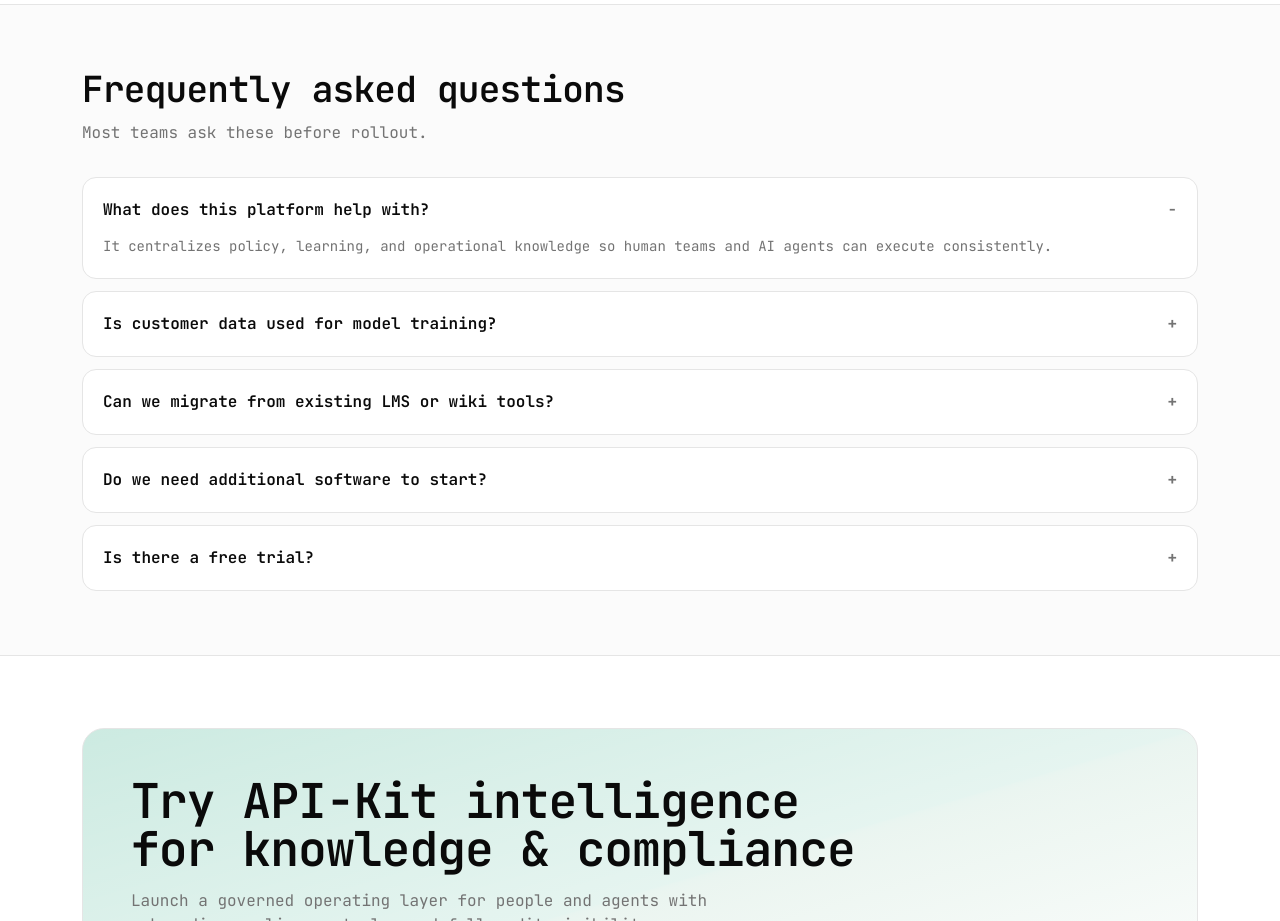
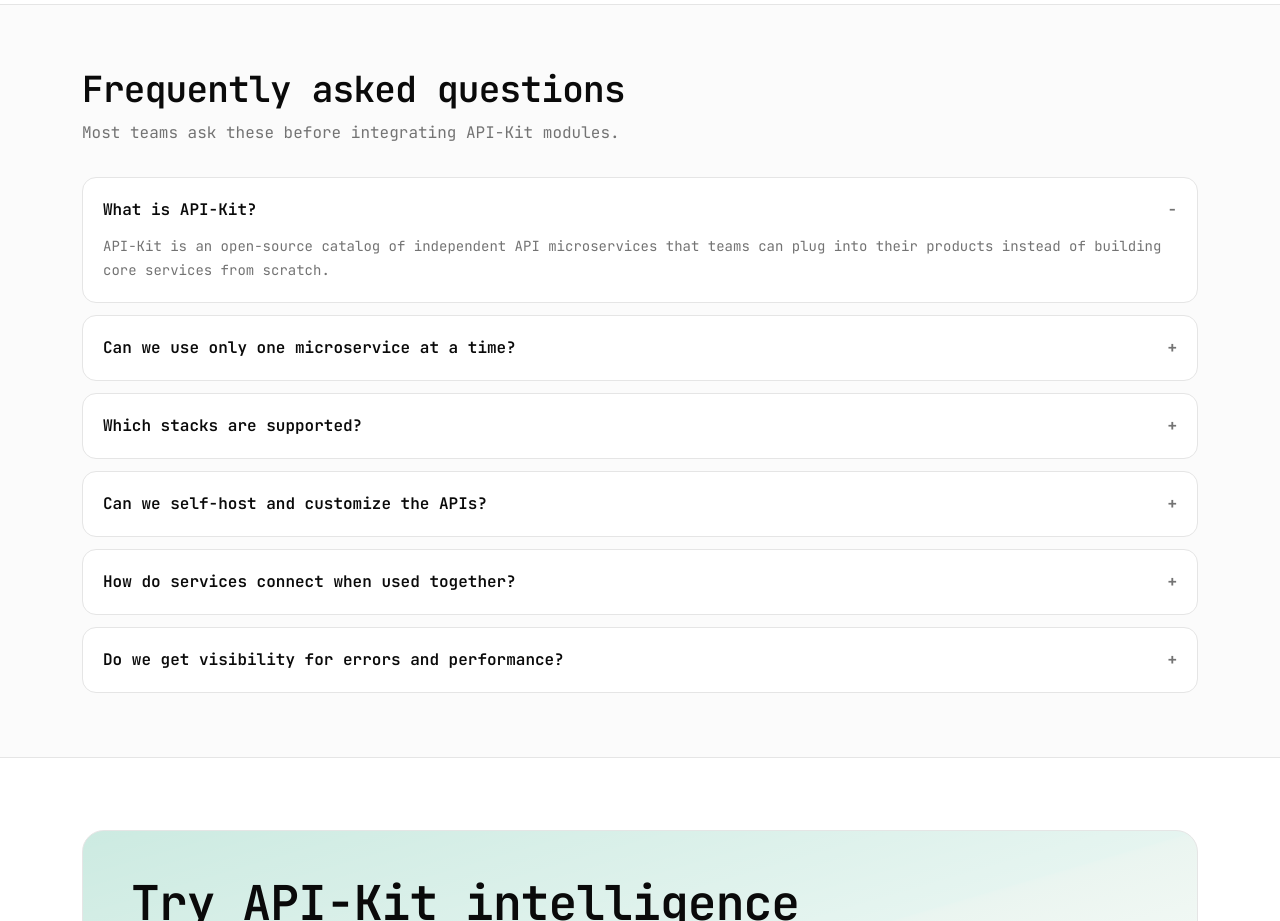
Before and after one commit to API-Kit-com/api-kit, a Next.js app: page / in a window 1280 px wide. Shown: the part 3400-4321 px from the top of the page. Built offline with nearby package versions, Linux system fonts and the light colour scheme.

Commit message:
feature: rewrite FAQ for independent microservices

```diff
--- a/components/home-page.tsx
+++ b/components/home-page.tsx
@@ -74,24 +74,28 @@
 
 const faqItems = [
   {
-    q: "What does this platform help with?",
-    a: "It centralizes policy, learning, and operational knowledge so human teams and AI agents can execute consistently.",
+    q: "What is API-Kit?",
+    a: "API-Kit is an open-source catalog of independent API microservices that teams can plug into their products instead of building core services from scratch.",
   },
   {
-    q: "Is customer data used for model training?",
-    a: "No. Sensitive workspace data is isolated with strict controls and can be configured for zero-retention workflows.",
+    q: "Can we use only one microservice at a time?",
+    a: "Yes. Every API is shipped as an independent microservice, so you can adopt only what you need and add more services later.",
   },
   {
-    q: "Can we migrate from existing LMS or wiki tools?",
-    a: "Yes. Bulk importers and guided migration flows support content transfer, role mapping, and redirect strategies.",
+    q: "Which stacks are supported?",
+    a: "You can choose implementations across Node/JS/TS, Python, Java/Kotlin, and other ecosystems such as Go, .NET, Rails, Elixir, and Rust.",
   },
   {
-    q: "Do we need additional software to start?",
-    a: "You can start with core modules immediately, then plug in SSO, HRIS, and other integrations over time.",
+    q: "Can we self-host and customize the APIs?",
+    a: "Yes. Each microservice is open source, so your team can inspect, adapt, and run it in your own infrastructure.",
   },
   {
-    q: "Is there a free trial?",
-    a: "Yes. You can test the core platform with a free trial and evaluate enterprise controls before rollout.",
+    q: "How do services connect when used together?",
+    a: "Services remain independent but follow shared contracts and integration patterns, so Auth, Billing, and Notifications can be composed in one flow.",
+  },
+  {
+    q: "Do we get visibility for errors and performance?",
+    a: "Yes. API-Kit focuses on consistent error handling, request validation for critical routes, and logs to identify fast and slow endpoints.",
   },
 ];
 
@@ -305,7 +309,7 @@
           <div className="mx-auto max-w-[1180px] px-6 py-16 sm:px-8">
             <div className="mb-8 max-w-3xl">
               <h2 className="text-3xl font-semibold tracking-[-0.02em] sm:text-4xl">Frequently asked questions</h2>
-              <p className="mt-3 text-muted-foreground">Most teams ask these before rollout.</p>
+              <p className="mt-3 text-muted-foreground">Most teams ask these before integrating API-Kit modules.</p>
             </div>
 
             <div className="space-y-3">
```
